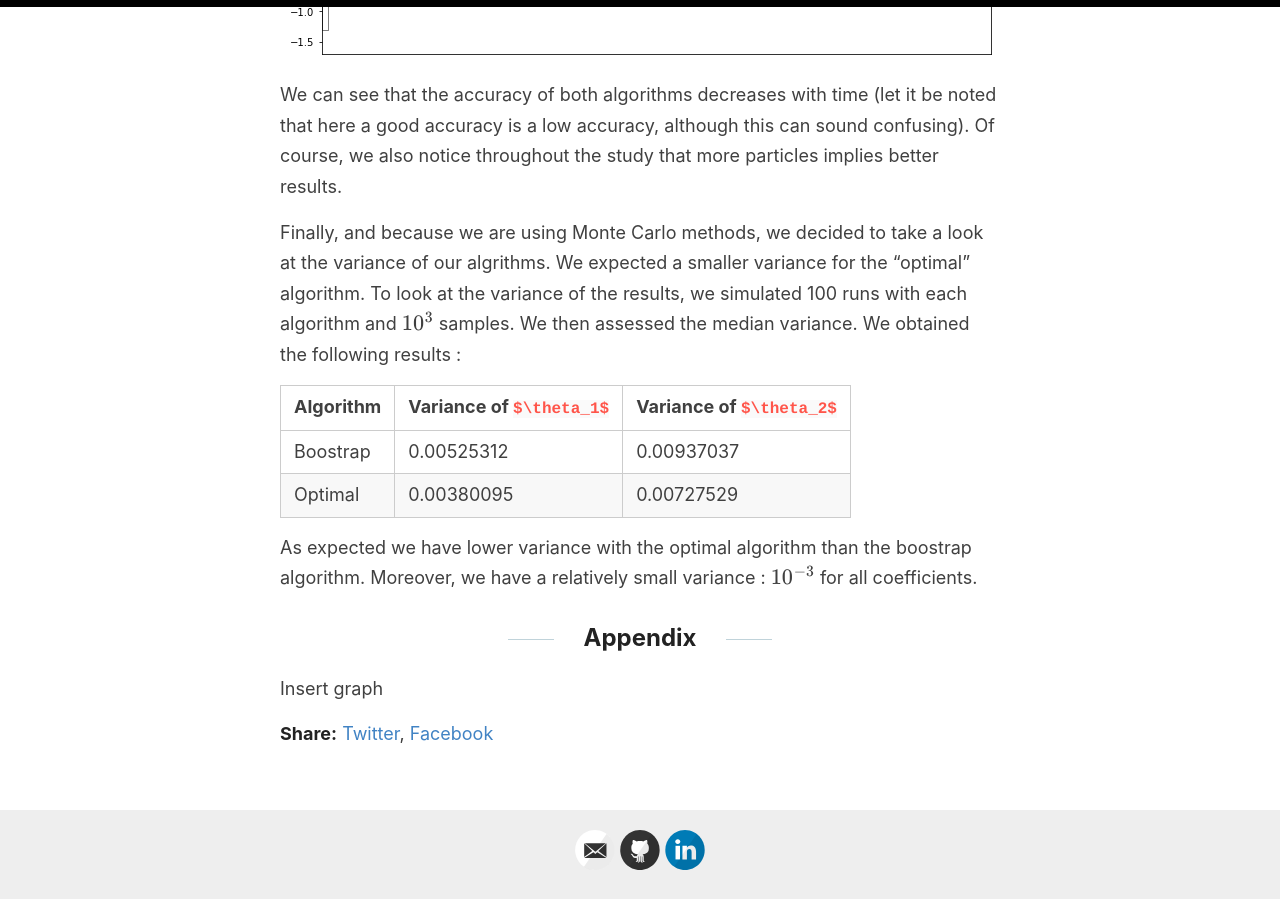
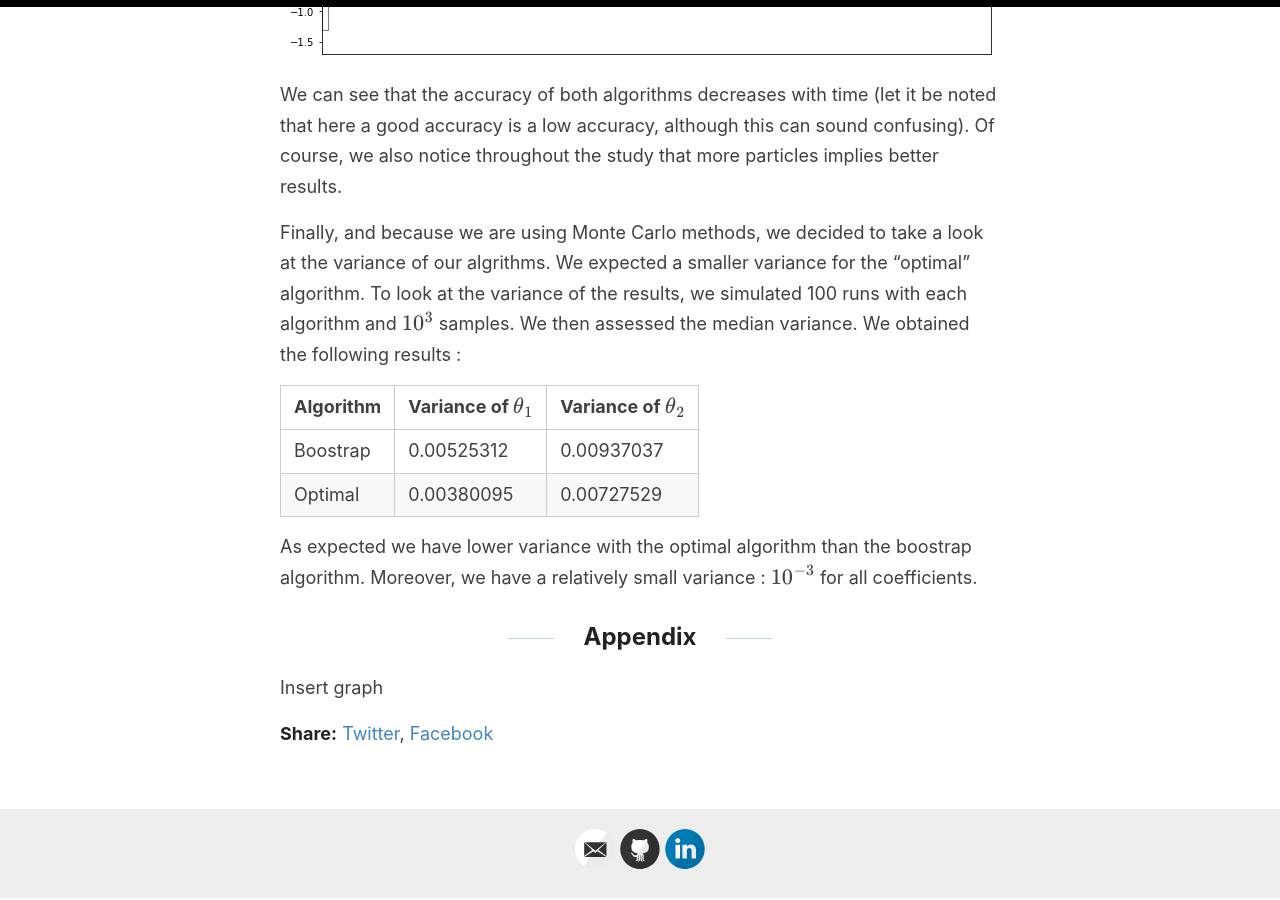
Before and after one commit to Zaltarba/blog, a Jekyll site: the page built from _posts/2023-07-09-HiddenMarkov.md, in a window 1280 px wide and 900 px high, scrolled down 9578 px. Built offline with Jekyll 4.4.1, drawn with Linux system fonts in a browser that asks for light colours; formulas are drawn with MathJax 3.

```diff
--- a/_posts/2023-07-09-HiddenMarkov.md
+++ b/_posts/2023-07-09-HiddenMarkov.md
@@ -196,7 +196,7 @@ We can see that the accuracy of both algorithms decreases with time (let it be n
 
 Finally, and because we are using Monte Carlo methods, we decided to take a look at the variance of our algrithms. We expected a smaller variance for the "optimal" algorithm. To look at the variance of the results, we simulated 100 runs with each algorithm and $10^3$ samples. We then assessed the median variance. We obtained the  following results :
 
-| Algorithm | Variance of `$\theta_1$` | Variance of `$\theta_2$` |
+| Algorithm | Variance of $\theta_1$ | Variance of $\theta_2$ |
 |-----------|-------------------------|-------------------------|
 | Boostrap  | 0.00525312              | 0.00937037              |
 | Optimal   | 0.00380095              | 0.00727529              |
```
